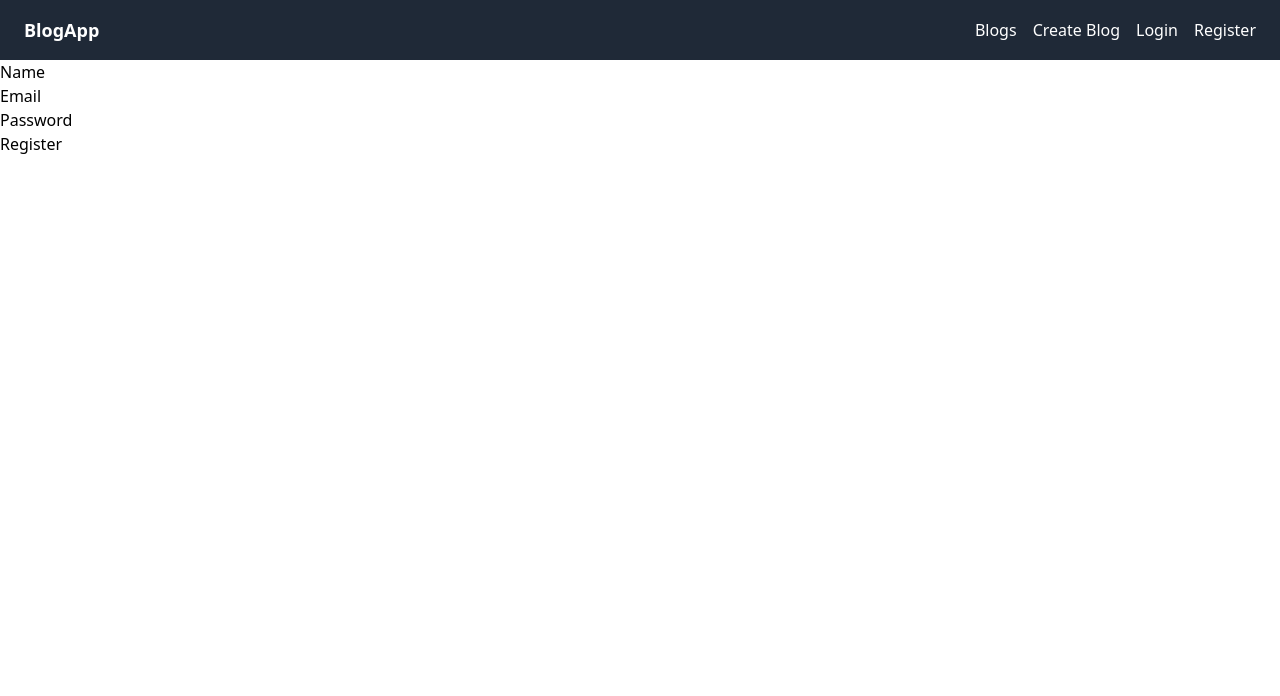
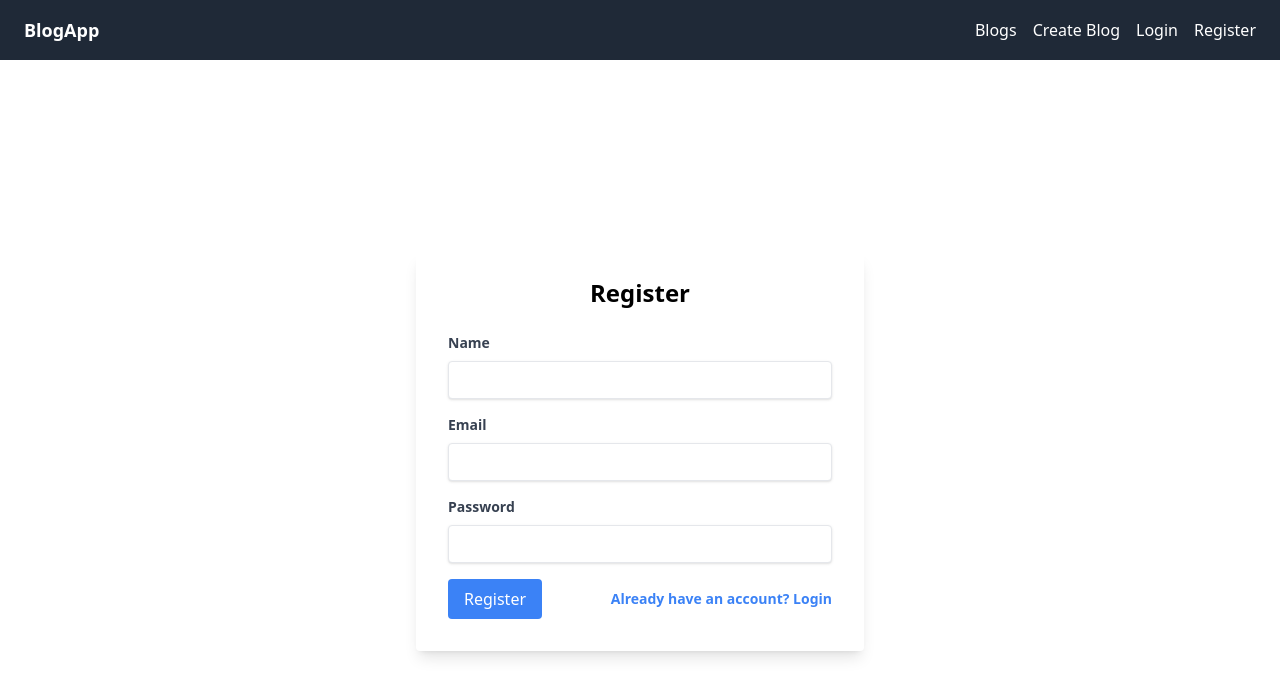
Before and after one commit to TheFakeHamma/U09-BlogApp, a React (Vite) app in the folder frontend/: page /register in a window 1280 px wide. Shown: the top 696 px of the page. Built offline with nearby package versions, Linux system fonts and the light colour scheme.

Commit message:
refactor and redesign login and register page

```diff
--- a/frontend/src/App.jsx
+++ b/frontend/src/App.jsx
@@ -15,7 +15,7 @@ function App() {
   return (
     <Router>
       <Navbar />
-      <div className="container mx-auto">
+      <div className="w-full h-full bg-white">
         <Routes>
           <Route path="/" element={<HomePage />} />
           <Route path="/register" element={<Register />} />
--- a/frontend/src/pages/Login.jsx
+++ b/frontend/src/pages/Login.jsx
@@ -2,6 +2,8 @@
 import React, { useState } from "react";
 import axios from "axios";
 import { useNavigate } from "react-router-dom";
+import InputField from "../components/InputField";
+import Button from "../components/Button";
 
 function Login() {
   const [formData, setFormData] = useState({
@@ -23,36 +25,48 @@ function Login() {
         formData
       );
       localStorage.setItem("token", res.data.token);
-      navigate("/"); // Redirect to home page after login
+      navigate("/");
     } catch (err) {
       console.error(err.response.data);
     }
   };
 
   return (
-    <form onSubmit={onSubmit}>
-      <div>
-        <label>Email</label>
-        <input
+    <div className="flex items-center justify-center min-h-screen bg-white">
+      <div className="w-full max-w-md">
+        <form
+          onSubmit={onSubmit}
+          className="bg-white shadow-lg rounded px-8 pt-6 pb-8 mb-4"
+        >
+          <h2 className="text-center text-2xl font-bold mb-6">Login</h2>
+          <InputField
+            label="Email"
             type="email"
             name="email"
             value={email}
             onChange={onChange}
             required
           />
-      </div>
-      <div>
-        <label>Password</label>
-        <input
+          <InputField
+            label="Password"
             type="password"
             name="password"
             value={password}
             onChange={onChange}
             required
           />
+          <div className="flex items-center justify-between">
+            <Button type="submit">Login</Button>
+            <a
+              href="#" //fix forgot password function later
+              className="inline-block align-baseline font-bold text-sm text-blue-500 hover:text-blue-800"
+            >
+              Forgot Password?
+            </a>
           </div>
-      <button type="submit">Login</button>
         </form>
+      </div>
+    </div>
   );
 }
 
--- a/frontend/src/pages/Register.jsx
+++ b/frontend/src/pages/Register.jsx
@@ -2,6 +2,8 @@
 import React, { useState } from "react";
 import axios from "axios";
 import { useNavigate } from "react-router-dom";
+import InputField from "../components/InputField";
+import Button from "../components/Button";
 
 function Register() {
   const [formData, setFormData] = useState({
@@ -24,46 +26,56 @@ function Register() {
         formData
       );
       localStorage.setItem("token", res.data.token);
-      navigate("/"); // Redirect to home page after registration
+      navigate("/");
     } catch (err) {
       console.error(err.response.data);
     }
   };
 
   return (
-    <form onSubmit={onSubmit}>
-      <div>
-        <label>Name</label>
-        <input
+    <div className="flex items-center justify-center min-h-screen bg-white">
+      <div className="w-full max-w-md">
+        <form
+          onSubmit={onSubmit}
+          className="bg-white shadow-lg rounded px-8 pt-6 pb-8 mb-4"
+        >
+          <h2 className="text-center text-2xl font-bold mb-6">Register</h2>
+          <InputField
+            label="Name"
             type="text"
             name="name"
             value={name}
             onChange={onChange}
             required
           />
-      </div>
-      <div>
-        <label>Email</label>
-        <input
+          <InputField
+            label="Email"
             type="email"
             name="email"
             value={email}
             onChange={onChange}
             required
           />
-      </div>
-      <div>
-        <label>Password</label>
-        <input
+          <InputField
+            label="Password"
             type="password"
             name="password"
             value={password}
             onChange={onChange}
             required
           />
+          <div className="flex items-center justify-between">
+            <Button type="submit">Register</Button>
+            <a
+              href="/login"
+              className="inline-block align-baseline font-bold text-sm text-blue-500 hover:text-blue-800"
+            >
+              Already have an account? Login
+            </a>
           </div>
-      <button type="submit">Register</button>
         </form>
+      </div>
+    </div>
   );
 }
 
```
Lines whose indentation alone changed are shown as unchanged.
